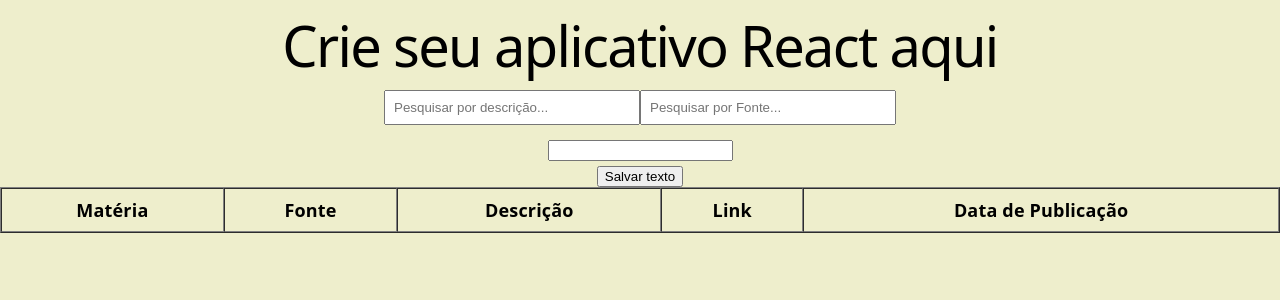
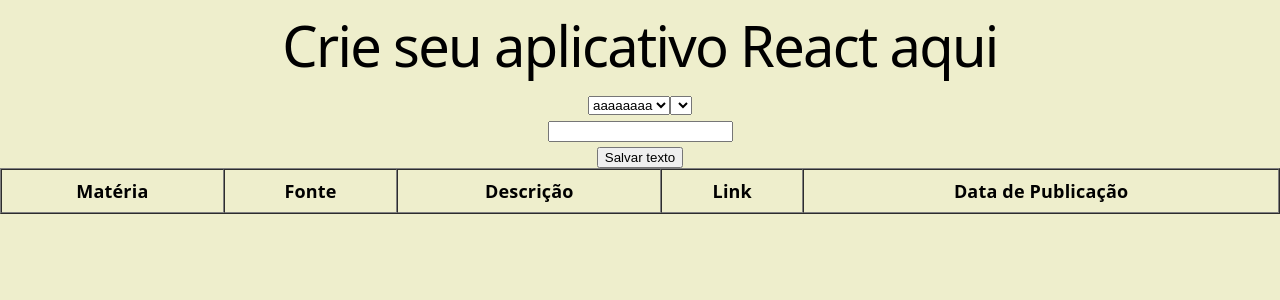
Before and after one commit to VicCAlq/2d-t2-n2, a React (Vite) app: page / in a window 1280 px wide. Shown: the top 300 px of the page. Built offline with nearby package versions, Linux system fonts and the light colour scheme.

Commit message:
falta só mais um cadinho

```diff
--- a/package.json
+++ b/package.json
@@ -1,5 +1,5 @@
 {
-  "name": "2x-front-01-elementos",
+  "name": "2x-t2-n2",
   "private": true,
   "version": "0.0.0",
   "type": "module",
@@ -12,6 +12,7 @@
     "test-json": "timeout --signal=SIGKILL 60s npx vitest run --reporter=json --output-file=./resultado.json --pool=forks --testTimeout=60000 || true"
   },
   "dependencies": {
+    "idb": "^8.0.3",
     "react": "^19.2.6",
     "react-dom": "^19.2.6"
   },
--- a/src/App.jsx
+++ b/src/App.jsx
@@ -3,6 +3,17 @@
 import TabelaDeNoticias from "./components/TabelaDeNoticias";
 import PesquisaPorFonte from "./components/PesquisaPorFonte"
 import { useState } from "react";
+import {
+  connectarDB,
+  adicionarFonte,
+  listarFontes,
+  removerFonte,
+  adicionarNoticia,
+  listarNoticias,
+  filtrarNoticiasPorFonte,
+  filtrarNoticiasPorCategoria,
+  removerNoticia,
+} from './components/database'
 
 const styles = {
   container: {
@@ -21,13 +32,30 @@
   const [feed, setFeed] = useState([]);
   const [fonte, setFonte] = useState(null);
   const [noticiasFiltradas, setNoticiasFiltradas] = useState([]);
+  const [todasNoticias, setTodasNoticias] = useState([])
+  const [todasFontes, setTodasFontes] = useState([])
+
+  async function carregarTodasNoticias() {
+    const noticias = await listarNoticias()
+    setTodasNoticias(noticias)
+  }
+
+    async function carregarTodasFontes() {
+    const fontes = await listarNoticias()
+    setTodasFontes(noticias)
+  }
 
   function atualizaFeed(novasNoticias) {
     setFeed(novasNoticias);
     setNoticiasFiltradas(novasNoticias);
   }
 
-  return (
+  function listaCategorias () { return [...new Set(todasNoticias.map(noticia => { return noticia.categorias }))] }
+
+
+   function listaFontes() { return [...new Set(todasFontes.map(fonte => { return fonte.titulo }))] }
+
+   return (
     <div style={styles.container}>
       <h1>Crie seu aplicativo React aqui</h1>
 
@@ -39,7 +67,9 @@
 
       <PesquisaPorFonte
       noticias={feed}
-      aoFiltrar={(resultado) => setNoticiasFiltradas(resultado)}/>
+      aoFiltrar={(resultado) => setNoticiasFiltradas(resultado)}
+      todasFontes={todasFontes}
+      />
 
       <AdicionarRSS setFeed={atualizaFeed} setFonte={setFonte}/>
 
--- a/src/components/AdicionarRSS.jsx
+++ b/src/components/AdicionarRSS.jsx
@@ -1,6 +1,19 @@
 import { useState } from 'react'
 import { baixarFeedRSS } from './leitorRSS.jsx'
 import Fontedenoticias from './fontesDeNoticias.js'
+import Noticia from './noticias.js'
+import {
+      connectarDB,
+  adicionarFonte,
+  listarFontes,
+  removerFonte,
+  adicionarNoticia,
+  listarNoticias,
+  filtrarNoticiasPorFonte,
+  filtrarNoticiasPorCategoria,
+  removerNoticia,
+} from './database.js'
+
 
 export default function AdicionarRSS({ setFeed , setFonte}) {
     const [textoInserido, setTextoInserido] = useState("")
@@ -8,8 +21,28 @@
     async function pegarObjetoDoFeed(url) {
         console.log("baixando feed rss de: " + url)
         await baixarFeedRSS(url)
-            .then((resposta) => {
+            .then(async (resposta) => {
+
                 console.log(resposta)
+
+                for (let noticia of resposta.noticias) {
+                    const novaNoticia = new Noticia(
+                    noticia.titulo,
+                    resposta.fonte.titulo,
+                    noticia.link,
+                    noticia.descricao,
+                )
+                await adicionarNoticia(novaNoticia)
+                }
+                const novaFonte = new Fontedenoticias(
+                    resposta.fonte.titulo,
+                    resposta.fonte.descricao,
+                    resposta.fonte.link
+
+                )
+                await adicionarFonte(novaFonte)
+
+
                 setFeed(resposta.noticias)
                 setFonte(resposta.fonte)
             })
--- a/src/components/PesquisaPorCategoria.jsx
+++ b/src/components/PesquisaPorCategoria.jsx
@@ -1,34 +1,41 @@
 import { useState } from "react";
-
+ import {  connectarDB,
+  adicionarFonte,
+  listarFontes,
+  removerFonte,
+  adicionarNoticia,
+  listarNoticias,
+  filtrarNoticiasPorFonte,
+  filtrarNoticiasPorCategoria,
+  removerNoticia,
+} from './database.js';
 function PesquisaPorCategoria({ noticias, aoFiltrar }) {
     const [termo, setTermo] = useState("");
 
-    function handleChange(valor) {
+    async function pesquisaCategoria(valor) {
         setTermo(valor);
 
-        const termoBusca = valor.toLowerCase();
+        const termoBusca = /*valor.*/ await filtrarNoticiasPorCategoria(valor);
 
-        const resultado = noticias.filter((noticia) =>
-            noticia.descricao?.toLowerCase().includes(termoBusca)
-        );
 
         aoFiltrar(resultado);
     }
 
+    async function opcoes (){
+
+
+
+        aoFiltrar(resultado);
+    }
+
+
     return (
-        <input
-            type="text"
-            placeholder="Pesquisar por descrição..."
-            value={termo}
-            onChange={(e) => handleChange(e.target.value)}
-            style={{
-                padding: "8px",
-                width: "20%",
-                marginBottom: "10px",
-                boxSizing: "border-box",
-            }}
-        />
+        <select name="fonte" >
+           <option value="">aaaaaaaa</option>
+        </select>
+
     );
+
 }
 
 export default PesquisaPorCategoria;
--- a/src/components/PesquisaPorFonte.jsx
+++ b/src/components/PesquisaPorFonte.jsx
@@ -1,34 +1,38 @@
 import { useState } from "react";
+import {   connectarDB,
+  adicionarFonte,
+  listarFontes,
+  removerFonte,
+  adicionarNoticia,
+  listarNoticias,
+  filtrarNoticiasPorFonte,
+  filtrarNoticiasPorCategoria,
+  removerNoticia, } from './database.js';
 
-function PesquisaPorFonte({ noticias, aoFiltrar }) {
+function PesquisaPorFonte({ noticias, aoFiltrar , todasFontes }) {
     const [termo, setTermo] = useState("");
 
-    function handleChange(valor) {
+    /*function pesquisaFonte(valor) {
         setTermo(valor);
 
-        const termoBusca = valor.toLowerCase();
+        const termoBusca =filtrarNoticiasPorFonte(valor) ;
 
         const resultado = noticias.filter((noticia) =>
             noticia.fonte?.toLowerCase().includes(termoBusca)
         );
 
-        aoFiltrar(resultado);
-    }
-
-    return (
-        <input
-            type="text"
-            placeholder="Pesquisar por Fonte..."
-            value={termo}
-            onChange={(e) => handleChange(e.target.value)}
-            style={{
-                padding: "8px",
-                width: "20%",
-                marginBottom: "10px",
-                boxSizing: "border-box",
-            }}
-        />
-    );
+        aoFiltrar(termoBusca);
+    }*/
+  return(<>
+        <select>
+            {todasFontes.map((fonte) => {
+                return <option
+                    value={fonte.nome}
+                    onSelect={() => filtrarNoticiasPorFonte(fonte.nome)}
+                >{fonte.nome}</option>
+            })}
+        </select>
+    </>)
 }
 
 export default PesquisaPorFonte;
--- /dev/null
+++ b/src/components/database.js
@@ -0,0 +1,76 @@
+import { openDB } from 'idb';
+
+const DB_NOME = 'agregador';
+const DB_VERSAO = 1;
+
+function connectarDB() {
+  return openDB(DB_NOME, DB_VERSAO, {
+    upgrade(db) {
+      if (!db.objectStoreNames.contains('fontes')) {
+        const fontes = db.createObjectStore('fontes', { keyPath: 'id', autoIncrement: true });
+        fontes.createIndex('nome', 'nome', { unique: false });
+      }
+
+      if (!db.objectStoreNames.contains('noticias')) {
+        const noticias = db.createObjectStore('noticias', { keyPath: 'id', autoIncrement: true });
+        noticias.createIndex('nome', 'nome', { unique: false });
+        noticias.createIndex('fonte', 'fonte', { unique: false });
+        noticias.createIndex('categorias', 'categorias', { unique: false });
+        noticias.createIndex('dataPublicacao', 'dataPublicacao', { unique: false });
+      }
+    },
+  });
+}
+
+async function adicionarFonte(fonte) {
+  const db = await connectarDB();
+  return db.add('fontes', fonte);
+}
+
+async function listarFontes() {
+  const db = await connectarDB();
+  return db.getAll('fontes');
+}
+
+async function removerFonte(id) {
+  const db = await connectarDB();
+  return db.delete('fontes', id);
+}
+
+async function adicionarNoticia(noticia) {
+  const db = await connectarDB();
+  return db.add('noticias', noticia);
+}
+
+async function listarNoticias() {
+  const db = await connectarDB();
+  return db.getAll('noticias');
+}
+
+async function filtrarNoticiasPorFonte(fonte) {
+  const db = await connectarDB();
+  return db.getAllFromIndex('noticias', 'fonte', fonte);
+}
+
+async function filtrarNoticiasPorCategoria(categoria) {
+  const db = await connectarDB();
+  const todas = await db.getAll('noticias');
+  return todas.filter(n => n.categorias.includes(categoria));
+}
+
+async function removerNoticia(id) {
+  const db = await connectarDB();
+  return db.delete('noticias', id);
+}
+
+export {
+  connectarDB,
+  adicionarFonte,
+  listarFontes,
+  removerFonte,
+  adicionarNoticia,
+  listarNoticias,
+  filtrarNoticiasPorFonte,
+  filtrarNoticiasPorCategoria,
+  removerNoticia,
+};
--- a/src/components/noticias.js
+++ b/src/components/noticias.js
@@ -1,15 +1,15 @@
-class Noticia {
+export default class Noticia {
     constructor( nome,
+        fonte,
     endereco,
     descricao,
     dataDePublicacao,
     categoria){
          this.nome=nome;
+         this.fonte=fonte;
     this.endereco=endereco;
     this.descricao=descricao;
     this.dataDePublicacao=dataDePublicacao;
     this.categoria=categoria;
     }
 }
-
-const noticia = new Noticia()
```
Also changed, not shown: src/components/menuFontes.jsx (added, +13 -0 lines), 1 other file (tests, documents, lock files or other folders).
